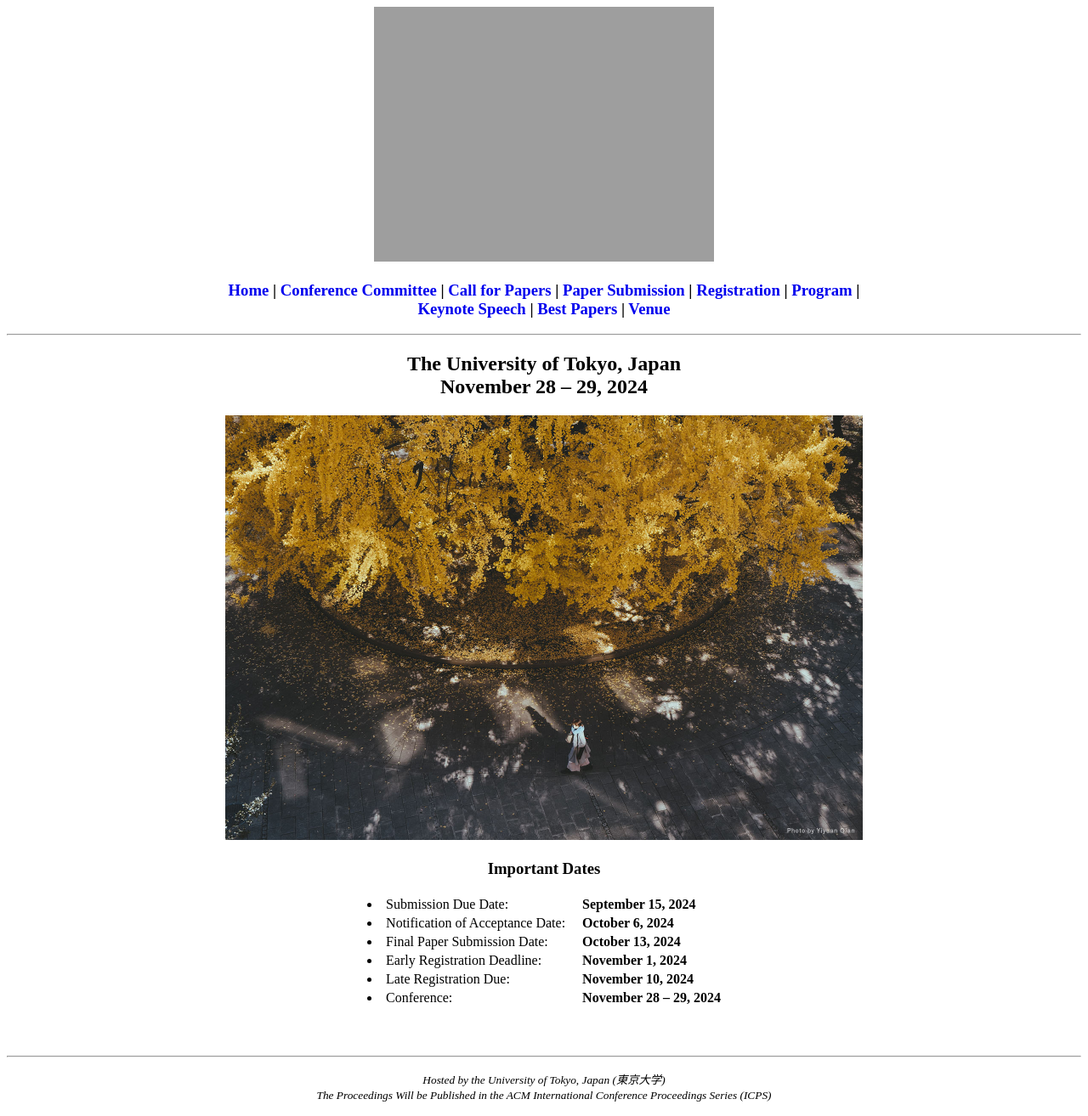
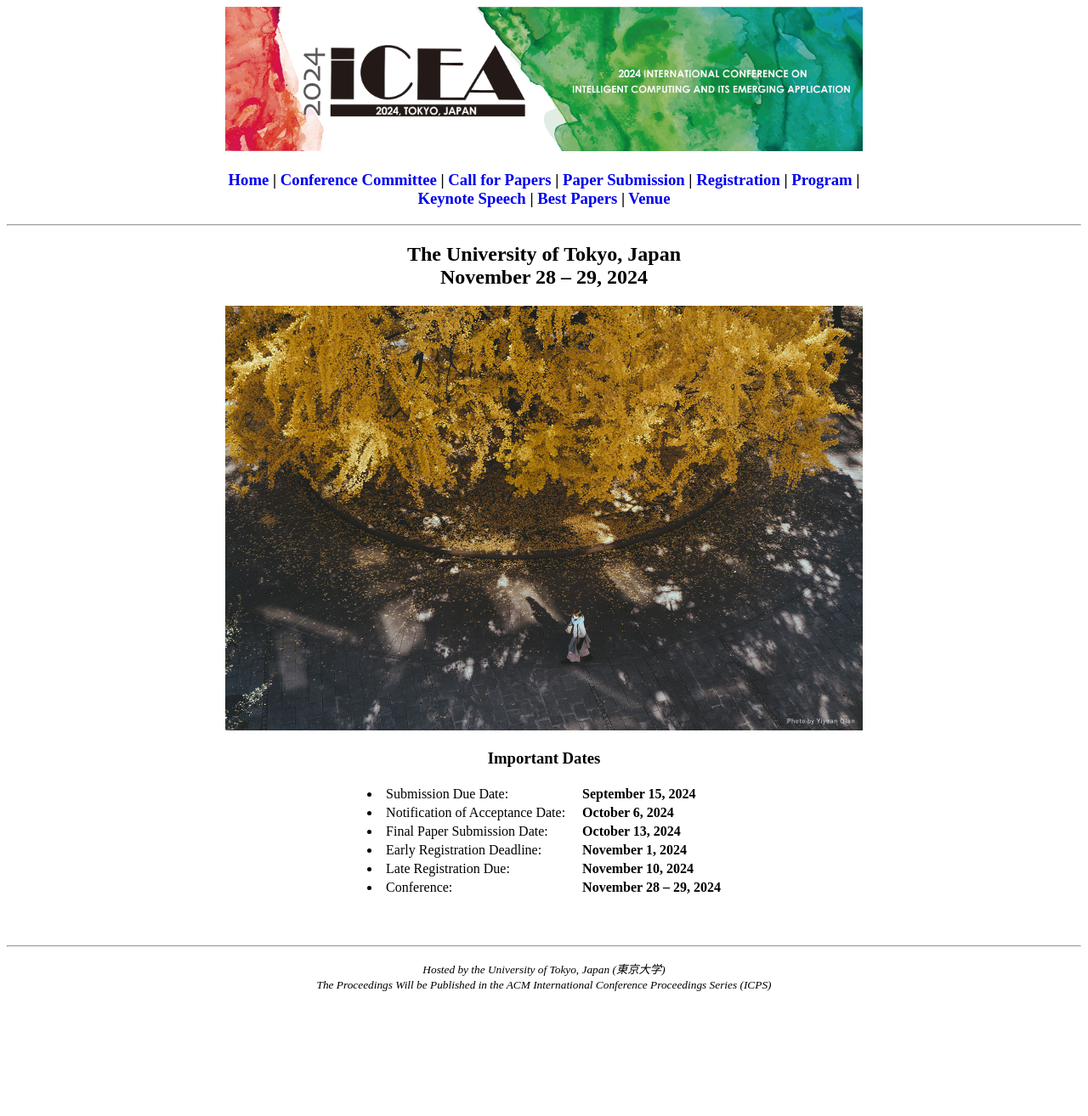
Before and after one commit to icea-conf/2024, a Jekyll site: the page built from index.html, in a window 1280 px wide. Shown: the whole page at 85% size. Built offline with Jekyll 4.4.1, drawn with Linux system fonts in a browser that asks for light colours; the list of posts is cut into pages by our own code; after the commit the page ends 1184 px from its top, so only the background shows below that.

Commit message:
switch to png (performance issue?)

```diff
--- a/_includes/header.html
+++ b/_includes/header.html
@@ -2,7 +2,7 @@
     <div>
         <center>
             <header>
-                <a href="http://icea-conf.github.io/2024"><img src="https://icea-conf.github.io/2024/image/ICEA2024-Banner.jpg" alt="" style="max-width: 100%; height: auto;"></a>
+                <a href="http://icea-conf.github.io/2024"><img src="https://icea-conf.github.io/2024/image/ICEA2024-Banner.png" alt="" style="max-width: 100%; height: auto;"></a>
             </header>
 
             <h3><a style="text-decoration:none" href='http://icea-conf.github.io/2024'> Home</a> | <a style="text-decoration:none" href='http://icea-conf.github.io/2024/committee/'>Conference Committee</a> | <a style="text-decoration:none" href='http://icea-conf.github.io/2024/papers/'>Call for Papers</a> | <a style="text-decoration:none" href='http://icea-conf.github.io/2024/submission/'>Paper Submission</a> | <a style="text-decoration:none" href='http://icea-conf.github.io/2024/registration/'>Registration</a> | <a style="text-decoration:none" href='http://icea-conf.github.io/2024/program/'>Program</a> | <a style="text-decoration:none" href='http://icea-conf.github.io/2024/keynote'>Keynote Speech</a> | <a style="text-decoration:none" href='http://icea-conf.github.io/2024/best_papers/'>Best Papers</a>
```
